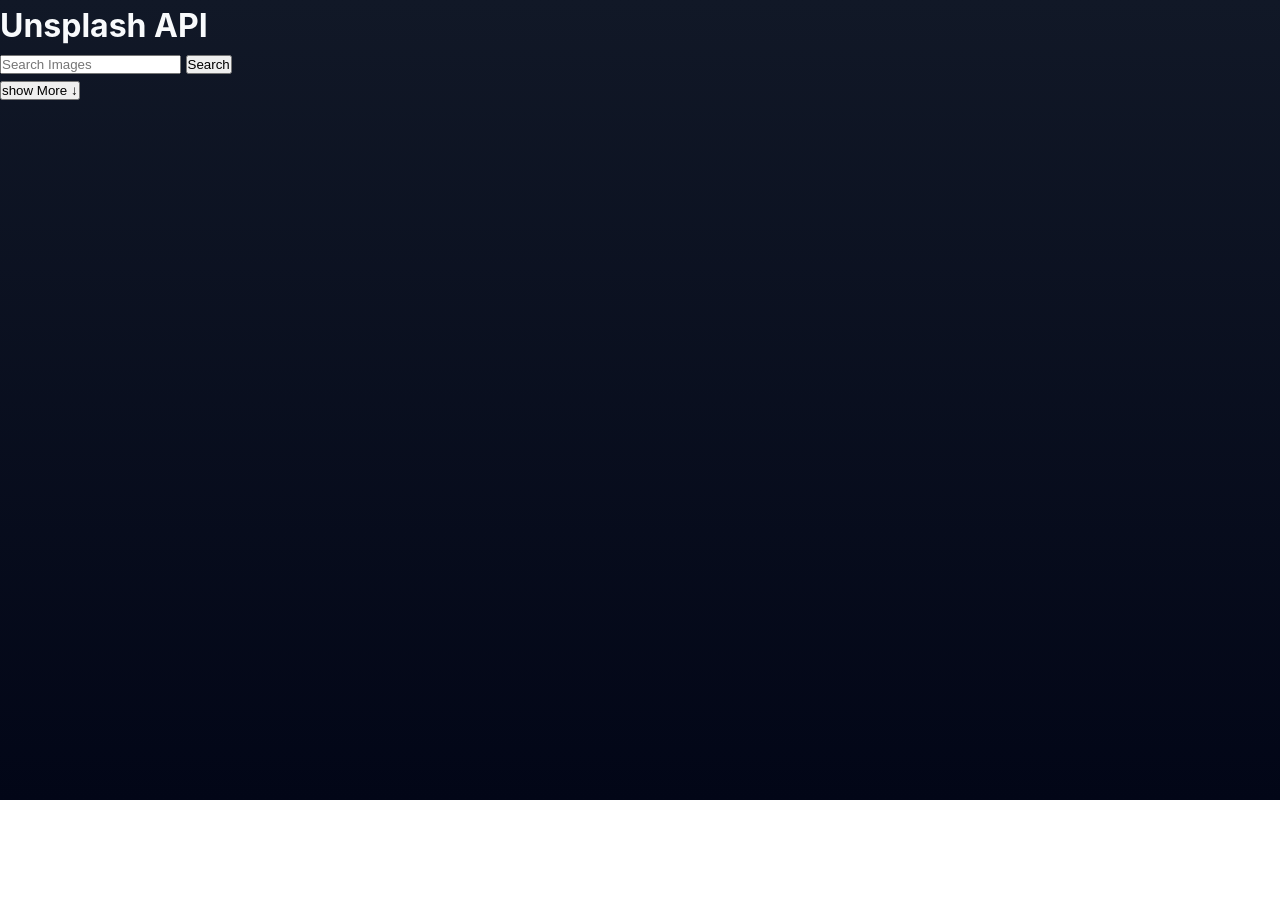
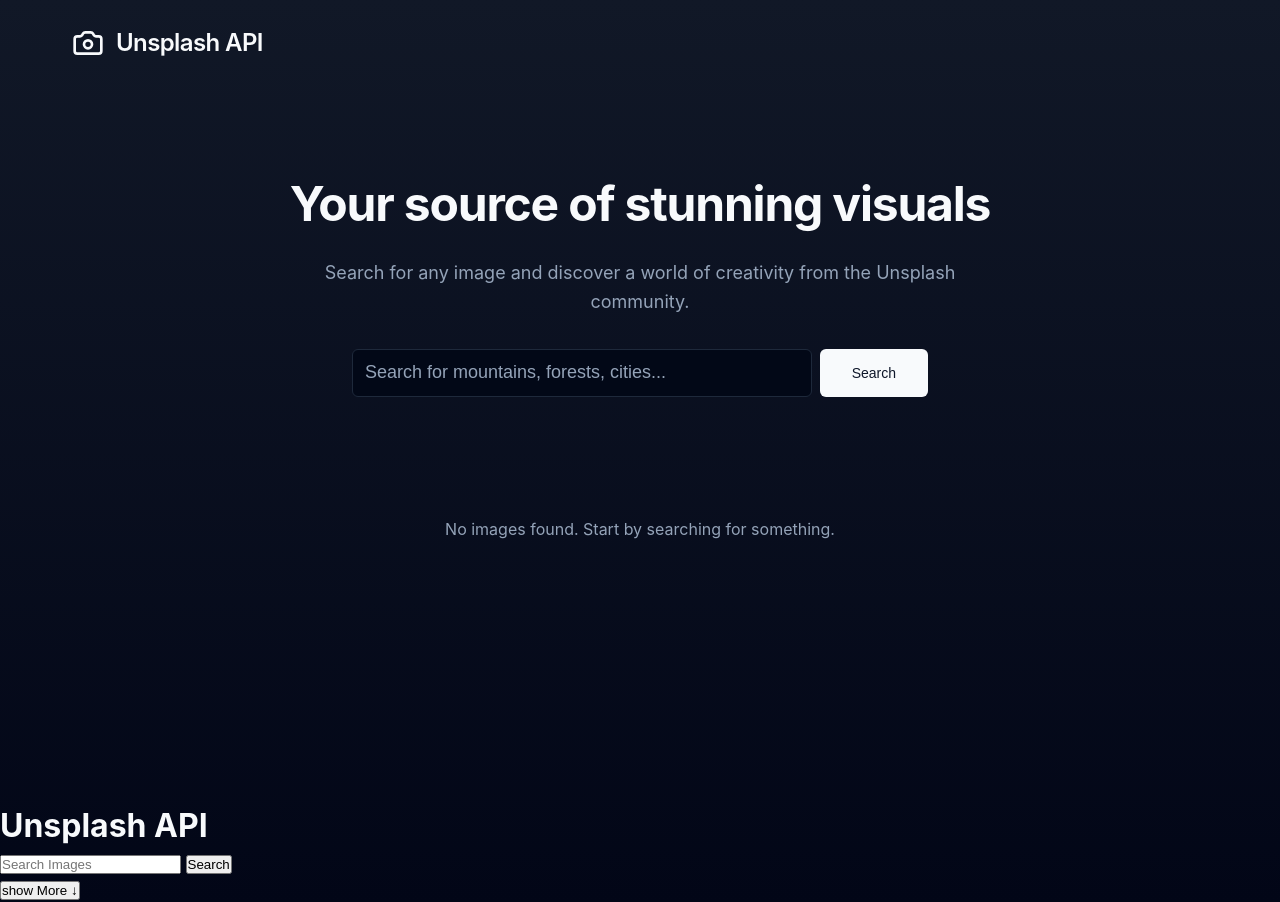
Before and after one commit to Josy216/Joseph-unsplash-API, a plain HTML site: page index.html in a window 1280 px wide. Before the commit the page ends 800 px from the top, so only its background shows below. Drawn offline with nearby package versions, Linux system fonts and the light colour scheme.

Commit message:
Update index.html

```diff
--- a/index.html
+++ b/index.html
@@ -1,3 +1,78 @@
+
+<!DOCTYPE html>
+<html lang="en" class="dark">
+  <head>
+    <meta charset="UTF-8" />
+    <meta name="viewport" content="width=device-width, initial-scale=1.0" />
+    <title>Joseph's Portfolio</title>
+    <meta name="description" content="A photography portfolio by Joseph" />
+    <meta name="author" content="Joseph Teka" />
+    <link rel="stylesheet" href="style.css" />
+    <!-- Lucide Icons CDN -->
+    <script src="https://unpkg.com/lucide@latest/dist/umd/lucide.js"></script>
+  </head>
+  <body>
+    <div class="app-container">
+      <header class="header">
+        <div class="container">
+          <div class="header-content">
+            <div class="logo">
+              <i data-lucide="camera" class="logo-icon"></i>
+              <h1 class="logo-text">Unsplash API</h1>
+            </div>
+          </div>
+        </div>
+      </header>
+
+      <main class="main">
+        <div class="container">
+          <section class="hero">
+            <h2 class="hero-title">Your source of stunning visuals</h2>
+            <p class="hero-description">
+              Search for any image and discover a world of creativity from the Unsplash community.
+            </p>
+            <form id="search-form" class="search-form">
+              <input
+                type="text"
+                id="search-box"
+                placeholder="Search for mountains, forests, cities..."
+                class="search-input"
+                autocomplete="off"
+              />
+              <button type="submit" class="search-button">
+                <span class="button-text">Search</span>
+                <i data-lucide="loader-2" class="loading-icon" style="display: none;"></i>
+              </button>
+            </form>
+          </section>
+
+          <div id="loading" class="loading" style="display: none;">
+            <i data-lucide="loader-2" class="loading-spinner"></i>
+          </div>
+
+          <div id="error-message" class="error-message" style="display: none;">
+            <p>Error loading images. Please try again.</p>
+          </div>
+
+          <div id="no-results" class="no-results" style="display: none;">
+            <p>No images found. Start by searching for something.</p>
+          </div>
+
+          <div id="search-result" class="image-grid"></div>
+
+          <div class="show-more-container">
+            <button id="show-more" class="show-more-button" style="display: none;">
+              <span class="button-text">Show More</span>
+              <i data-lucide="loader-2" class="loading-icon" style="display: none;"></i>
+            </button>
+          </div>
+        </div>
+      </main>
+    </div>
+
+    <script src="script.js"></script>
+  </body>
+</html>
 <!DOCTYPE html>
 <html lang="en">
   <head>
```
